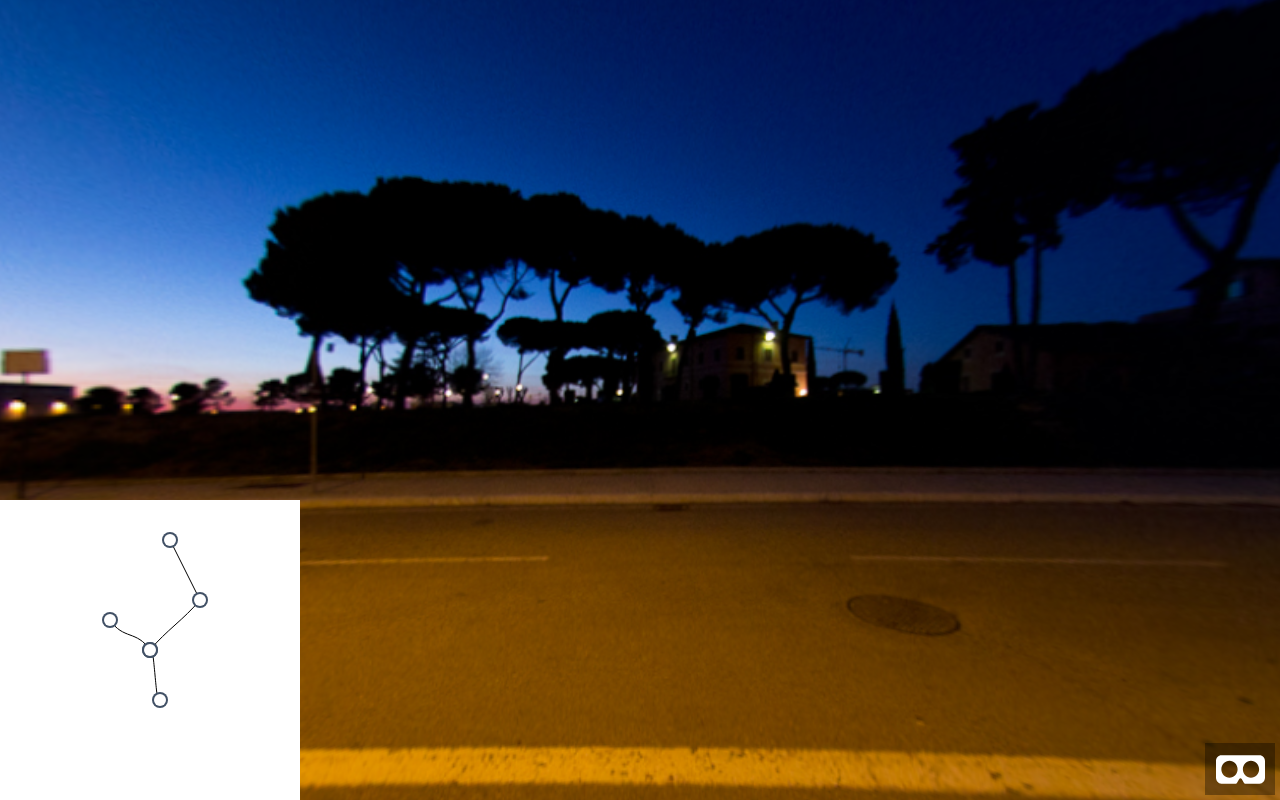
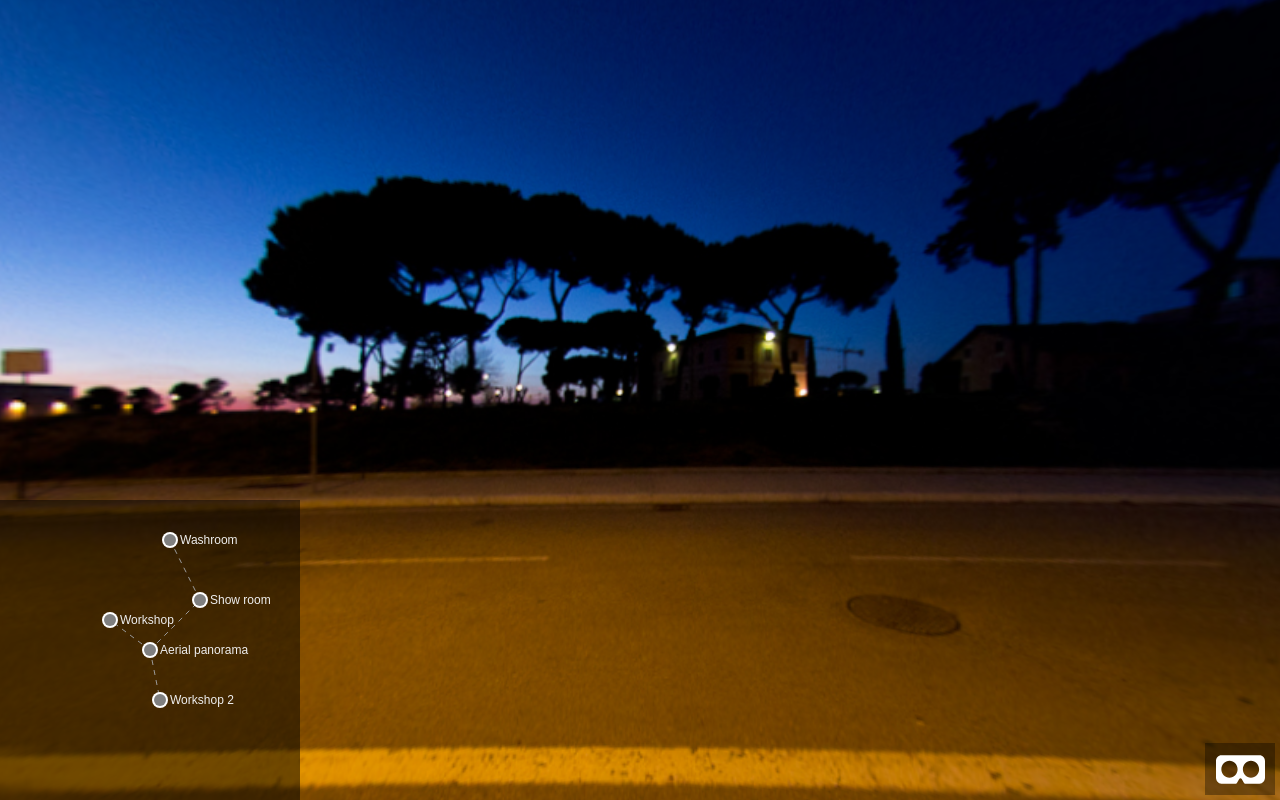
Before and after one commit to fancyqin/vr-aframe, a plain HTML site: page yes.html in a window 1280 px wide. Drawn offline with Linux system fonts and the light colour scheme; animation ran at ten frames a second.

Commit message:
:octocat:

```diff
--- /dev/null
+++ b/eagleEyes.js
@@ -0,0 +1,176 @@
+/**
+ * Created by qinfan on 2016/12/20.
+ */
+
+//EagleEyes
+(function(){
+
+    window.requestAnimationFrame = window.requestAnimationFrame || window.mozRequestAnimationFrame || window.webkitRequestAnimationFrame || window.msRequestAnimationFrame;
+    var locationData = {
+        id:'1',
+        position:'0,0,0',
+        name:'Aerial panorama',
+        scenes:[
+            {
+                id:'2',
+                position:'50,50,52',
+                name:'Show room',
+                scenes:[
+                    {
+                        id:'5',
+                        position:'-30,60,52',
+                        name:'Washroom'
+                    }
+                ]
+            },
+            {
+                id:'3',
+                position:'-40,30,52',
+                name:'Workshop'
+            },
+            {
+                id:'4',
+                position:'10,-50,52',
+                name:'Workshop 2'
+            }
+        ]
+    };
+
+    var drawEagleEyes = function(data){
+        var canvas = document.getElementById('eyes');
+        var ctx = canvas.getContext("2d");
+        var CenterDot = [150,150]; //起始中心点
+        var dotsInfo = [];
+        if(!data){return;}
+
+        SetScenesLocation(data,CenterDot);
+
+        canvas.addEventListener('click', function(e) {
+            var x = e.pageX - canvas.getBoundingClientRect().left,
+                y = e.pageY - canvas.getBoundingClientRect().top;
+            dotsInfo.forEach(function(item) {
+                if (y > item.top && y < item.top + item.height && x > item.left && x < item.left + item.width) {
+                    ctx.save();
+                    ctx.beginPath();
+                    ctx.fillStyle  = "#ff0000";
+                    ctx.arc(item.left + item.width/2,item.top + item.width/2,item.width/2+1, 0, Math.PI*2, true);
+                    ctx.fill();
+
+                    console.log('Click '+item.item.name);
+                }
+            });
+
+        }, false);
+
+
+        canvas.addEventListener('mousemove', function(e) {
+            var x = e.pageX - canvas.getBoundingClientRect().left,
+                y = e.pageY - canvas.getBoundingClientRect().top;
+            canvas.style.cursor = 'default';
+            //todo mouseleave
+
+            dotsInfo.forEach(function(item) {
+                if (y > item.top && y < item.top + item.height && x > item.left && x < item.left + item.width) {
+                    canvas.style.cursor = 'pointer';
+                    //todo mouseenter
+
+                }
+            });
+
+        }, false);
+
+
+
+        //画虚线
+        function drawDashLine(x1,y1,x2,y2,dashLen) {
+            dashLen = dashLen === undefined ? 5 : dashLen;
+            var beveling = Math.sqrt(Math.pow(x2-x1,2)+Math.pow(y2-y1,2));
+            var num = Math.floor(beveling/dashLen);
+            for(var i = 0 ; i < num; i++) {
+                ctx[i%2 == 0 ? 'moveTo' : 'lineTo'](x1+(x2-x1)/num*i,y1+(y2-y1)/num*i);
+            }
+            ctx.stroke();
+        }
+        //画点
+        function drawSceneDot (x,y,item){
+            var radius = 8;
+            ctx.beginPath();
+            ctx.fillStyle  = "#ffffff";
+            ctx.arc(x, y, radius, 0, Math.PI*2, true);
+            ctx.fill();
+            ctx.beginPath();
+            ctx.fillStyle  = "rgba(0,0,0,.5)";
+            ctx.arc(x, y, radius - 2, 0, Math.PI*2, true);
+            ctx.fill();
+
+            dotsInfo.push({
+                item:item,
+                width: 2*radius,
+                height:2*radius,
+                top: y - radius,
+                left: x - radius
+            })
+        }
+        //画线
+        function drawSceneLine(x,y,dot){
+
+            var x1 = dot[0],y1 = dot[1];
+            var cp1x =  x1 + 3*(x - x1)/7;
+            var cp1y =  y1;
+            var cp2x = x1 + 4*(x - x1)/7;
+            var cp2y =  y;
+
+            ctx.beginPath();
+            ctx.strokeStyle = '#999999';
+            ctx.lineWidth = 1;
+            ctx.moveTo(x1,y1);
+//            ctx.lineTo(x,y);  //直线
+//            ctx.bezierCurveTo(cp1x, cp1y,cp2x,cp2y, x, y); //贝塞尔曲线
+//            ctx.stroke();
+            drawDashLine(x1,y1,x,y,5);
+
+        }
+        //画字
+        function drawSceneName(x,y,text){
+            ctx.font = "12px Arial";
+            ctx.fillStyle = '#eeeeee';
+            ctx.fillText(text,x+10,y+4);
+        }
+
+        function SetScenesLocation(item,dot){
+            var pos = item['position'].split(",");
+            var x = dot[0] + Number(pos[0]);
+            var y = dot[1] - Number(pos[1]);
+
+            if(item['scenes'] && item['scenes'].length> 0){
+                item['scenes'].forEach(function(itm,k){
+                    SetScenesLocation(itm,[x,y]);
+                });
+            }
+
+            drawSceneLine(x,y,dot);
+            drawSceneDot(x,y,item);
+            drawSceneName(x,y,item.name);
+        }
+
+        //获取event 坐标
+        function getEventPosition(ev){
+            var x, y;
+            if (ev.layerX || ev.layerX == 0) {
+                x = ev.layerX;
+                y = ev.layerY;
+            } else if (ev.offsetX || ev.offsetX == 0) { // Opera
+                x = ev.offsetX;
+                y = ev.offsetY;
+            }
+            return {x: x, y: y};
+        }
+
+    };
+
+    window.onload=function() {
+        drawEagleEyes(locationData);
+    };
+
+
+})();
--- a/yes.html
+++ b/yes.html
@@ -17,7 +17,7 @@
             position: fixed;
             width: 300px;
             height: 300px;
-            background: #fff;
+            background: rgba(0,0,0,0.5);
             bottom:0;
             left:0;
             z-index: 2;
@@ -56,7 +56,7 @@
 </div>
 
 
-
+<script src="eagleEyes.js"></script>
 <script>
 
     var scene = document.querySelector("a-scene");
@@ -91,115 +91,27 @@
     loop();
 
 
-    //EagleEyes
-
-    window.requestAnimationFrame = window.requestAnimationFrame || window.mozRequestAnimationFrame || window.webkitRequestAnimationFrame || window.msRequestAnimationFrame;
-
-    var locationData = {
-        id:'1',
-        location:'0,0,0',
-        scenes:[
-            {
-                id:'2',
-                location:'50,50,52',
-                scenes:[
-                    {
-                        id:'5',
-                        location:'-30,60,52'
-                    }
-                ]
-            },
-            {
-                id:'3',
-                location:'-40,30,52'
-            },
-            {
-                id:'4',
-                location:'10,-50,52'
-            }
-        ]
-    };
-
-
-    var drawEagleEyes = function(data){
-
-        var ctx = document.getElementById("eyes").getContext("2d");
-        var Centerdot = [150,150]; //起始中心点
-
-        if(!data){return;}
-
-        SetScenesLocation(data,Centerdot);
-
-        drawSceneDot(Centerdot[0],Centerdot[1]);
-
-
-        function drawSceneDot (x,y){
-            ctx.beginPath();
-            ctx.fillStyle  = "#425166";
-            ctx.arc(x, y, 8, 0, Math.PI*2, true);
-            ctx.fill();
-            ctx.beginPath();
-            ctx.fillStyle  = "#ffffff";
-            ctx.arc(x, y, 6, 0, Math.PI*2, true);
-            ctx.fill();
-        }
-        function drawSceneLine(x,y,dot){
-
-            var x1 = dot[0],y1 = dot[1];
-            var h = 20;
-            var cp1x =  x1 + (x - x1)/3;
-            var cp1y =  y1 - 20;
-            var cp2x = x1 + 2*(x - x1)/3;
-            var cp2y =  y + 20;
-
-            ctx.beginPath();
-            ctx.strokeStyle = '#000000';
-            ctx.lineWidth = 1;
-            ctx.moveTo(x1,y1);
-//            ctx.lineTo(x,y);
-            ctx.bezierCurveTo(cp1x, cp1y,cp2x,cp2y, x, y);
-            ctx.stroke();
-
-        }
-        function SetScenesLocation(item,dot){
-            var location = item['location'].split(",");
-            var x = dot[0] + Number(location[0]);
-            var y = dot[1] - Number(location[1]);
-
-            if(item['scenes'] && item['scenes'].length> 0){
-                item['scenes'].forEach(function(itm,k){
-                    SetScenesLocation(itm,[x,y]);
-                });
-            }
-
-            drawSceneLine(x,y,dot);
-            drawSceneDot(x,y);
-        }
-
-
-    };
-
-    drawEagleEyes(locationData);
 
 
 
 
-    var adjustLoop = function(){
-        //todo
-//        var x = camera.components.rotation.data.x;
-//        var y = camera.components.rotation.data.y;
 
-
-
-
-        rftimer = requestAnimationFrame(adjustLoop)
-    };
-
-    if(scene.isMobile){
-        cancelAnimationFrame(rftimer);
-    }
-
-    adjustLoop();
+//    var adjustLoop = function(){
+//        //todo
+////        var x = camera.components.rotation.data.x;
+////        var y = camera.components.rotation.data.y;
+//
+//
+//
+//
+//        rftimer = requestAnimationFrame(adjustLoop)
+//    };
+//
+//    if(scene.isMobile){
+//        cancelAnimationFrame(rftimer);
+//    }
+//
+//    adjustLoop();
 
 </script>
 </body>
```
Also changed, not shown: robot.html (added, +116 -0 lines).
